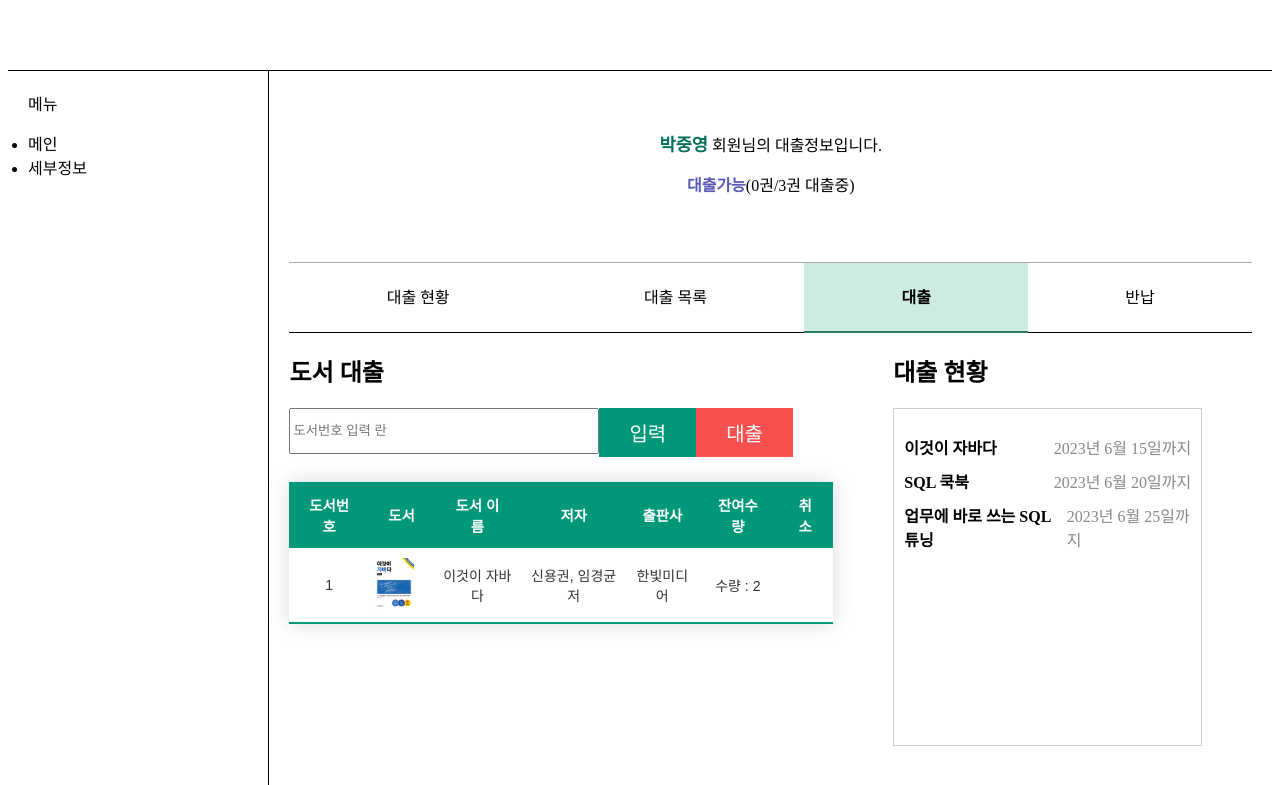
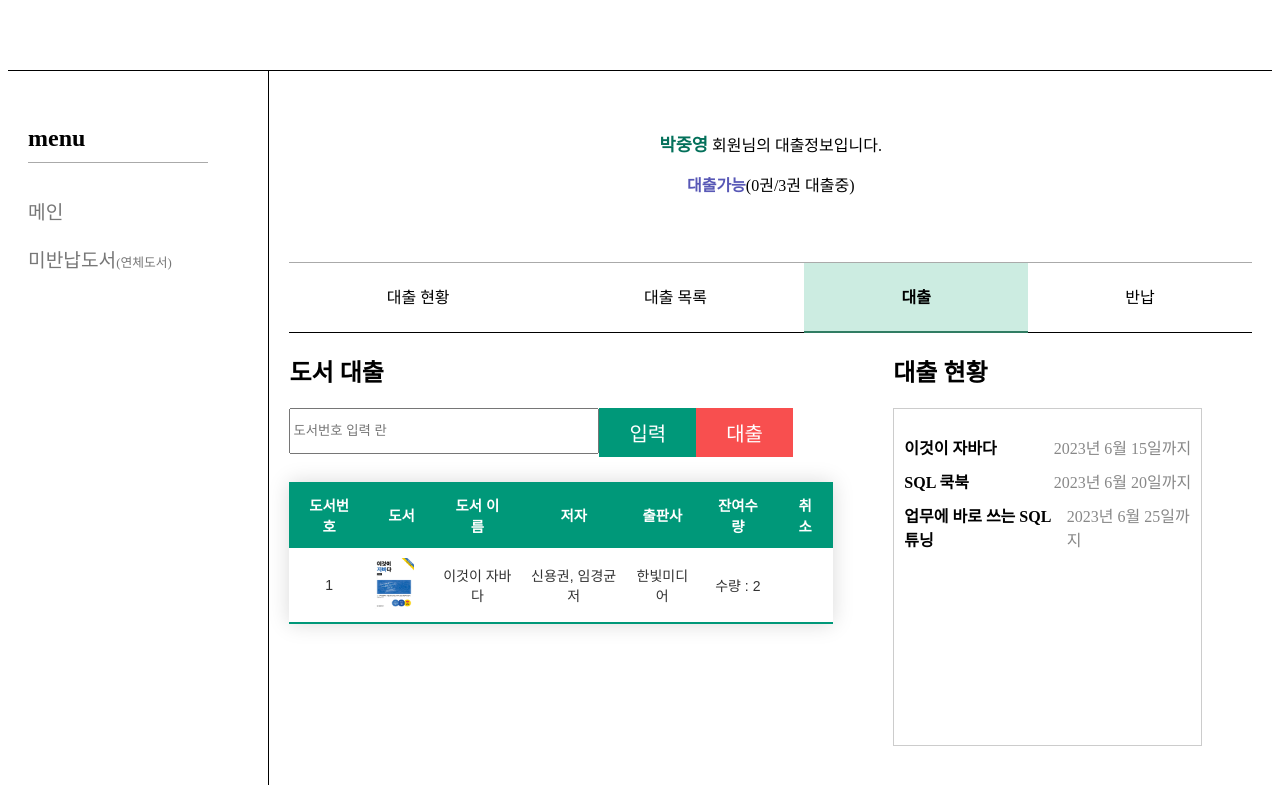
Before and after one commit to oasis0981/lib-ui, a plain HTML site: page pages/Borrow.html in a window 1280 px wide. Shown: the part 153-938 px from the top of the page. Drawn offline with Linux system fonts and the light colour scheme.

Commit message:
Feat: 메뉴바 디자인 변경/페이지 연결

```diff
--- a/pages/Borrow.html
+++ b/pages/Borrow.html
@@ -13,10 +13,10 @@
   <header><a href="/index.html">안녕하세요 BIT 도서관입니다.</a></header>
   <div class="body">
     <div class="menu">
-      메뉴
+      <p class="title">menu</p>
       <ul>
-        <li>메인</li>
-        <li>세부정보</li>
+        <a href="/index.html"/><li>메인</li></a>
+        <a href="/pages/lateBooks.html"><li>미반납도서<span style="font-size: 0.8rem;">(연체도서)</span></li></a>
       </ul>
     </div>
     <div class="contents">
```
Also changed, not shown: pages/bookLog.html (+3 -3 lines), pages/bookStatus.html (+3 -3 lines), pages/return.html (+3 -3 lines).
